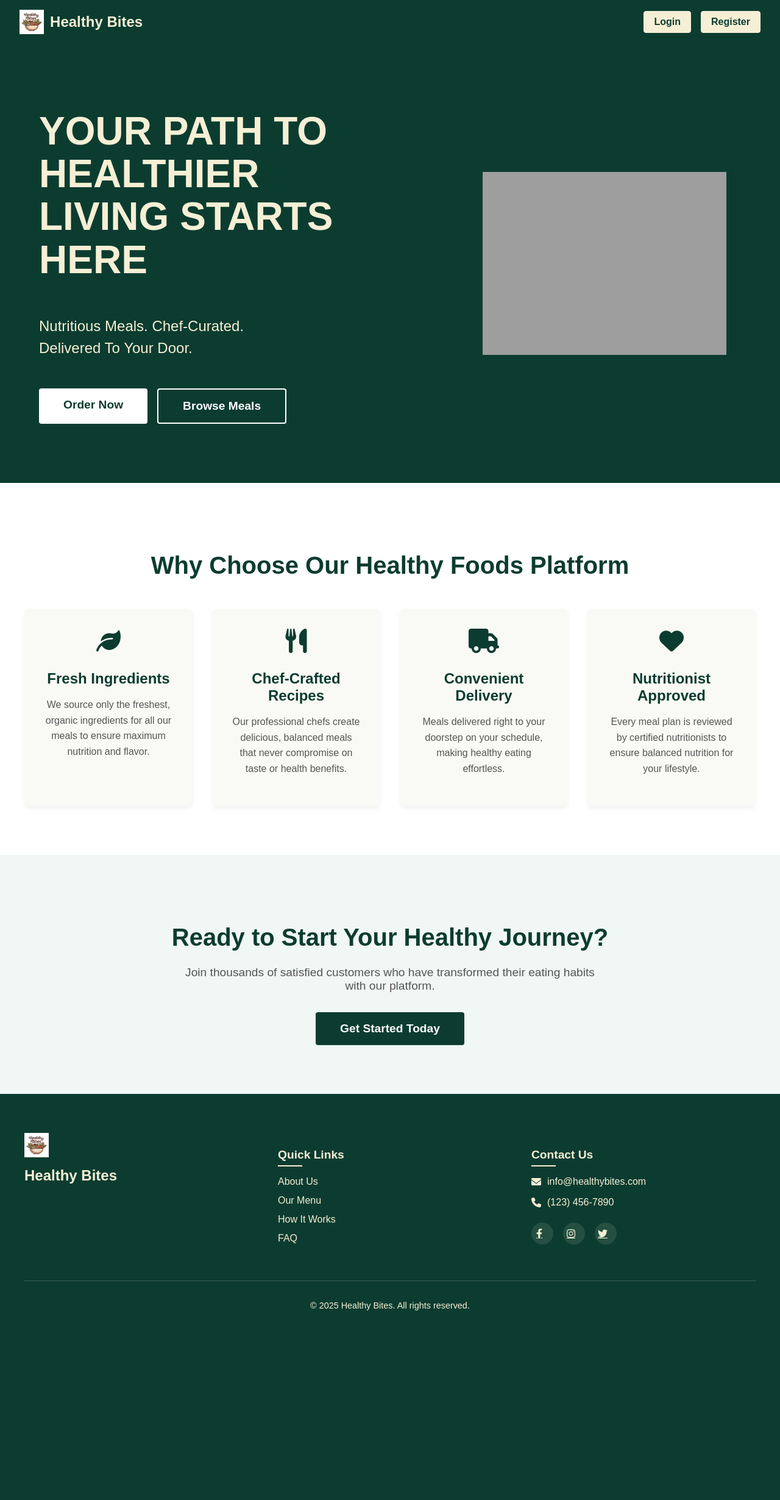
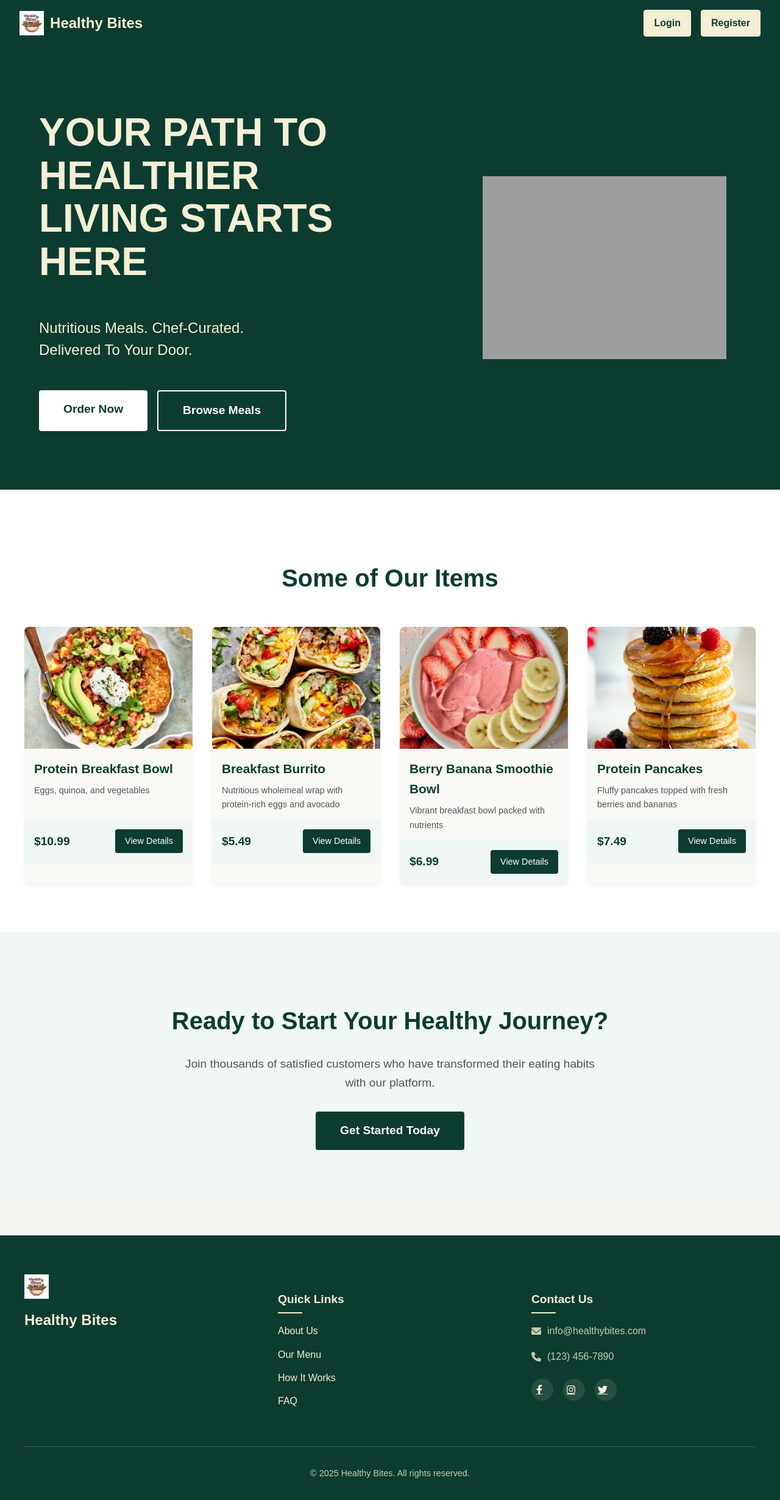
Before and after one commit to narayanaongithub/Healthy_Bites, a Flask app: template frontend/templates/landing.html in a window 1280 px wide. Shown: the whole page at 61% size. Before the commit the page ends 2149 px from the top, so only its background shows below. Run offline with Flask 3, Linux system fonts and the light colour scheme; the template is opened without the code that fills it, so the values that code supplies are empty; parts of the project's set-up code (start-up, migrations or seed data) failed here and were passed over; grey boxes are pictures that could not be loaded.

Commit message:
Checkpoint 3.3

```diff
--- a/frontend/static/css/landing.css
+++ b/frontend/static/css/landing.css
@@ -234,6 +234,98 @@
 .feature-card p {
   color: #555;
   line-height: 1.6;
+}
+
+/* Featured Items Section */
+.featured-items {
+  padding: 5rem 0;
+  background-color: #fff;
+}
+
+.featured-items h2 {
+  text-align: center;
+  color: #0c3c30;
+  font-size: 2.5rem;
+  margin-bottom: 3rem;
+}
+
+.items-grid {
+  display: grid;
+  grid-template-columns: repeat(auto-fit, minmax(250px, 1fr));
+  gap: 2rem;
+}
+
+.item-card {
+  background-color: #f9f9f5;
+  border-radius: 8px;
+  overflow: hidden;
+  box-shadow: 0 4px 6px rgba(0, 0, 0, 0.05);
+  transition: transform 0.3s ease, box-shadow 0.3s ease;
+}
+
+.item-card:hover {
+  transform: translateY(-5px);
+  box-shadow: 0 10px 15px rgba(0, 0, 0, 0.1);
+}
+
+.item-image {
+  height: 200px;
+  overflow: hidden;
+}
+
+.item-image img {
+  width: 100%;
+  height: 100%;
+  object-fit: cover;
+  transition: transform 0.3s ease;
+}
+
+.item-card:hover .item-image img {
+  transform: scale(1.05);
+}
+
+.item-card h3 {
+  color: #0c3c30;
+  font-size: 1.3rem;
+  margin: 1rem;
+  margin-bottom: 0.5rem;
+}
+
+.item-card p {
+  color: #555;
+  line-height: 1.6;
+  margin: 0 1rem 1rem;
+  height: 3em;
+  overflow: hidden;
+  font-size: 0.9rem;
+}
+
+.item-footer {
+  display: flex;
+  justify-content: space-between;
+  align-items: center;
+  padding: 1rem;
+  background-color: #f0f7f4;
+}
+
+.item-price {
+  font-weight: bold;
+  color: #0c3c30;
+  font-size: 1.2rem;
+}
+
+.view-btn {
+  background-color: #0c3c30;
+  color: white;
+  padding: 0.5rem 1rem;
+  border-radius: 4px;
+  text-decoration: none;
+  font-size: 0.9rem;
+  transition: background-color 0.3s ease;
+}
+
+.view-btn:hover {
+  background-color: #0d5545;
 }
 
 /* CTA Section */
--- a/frontend/templates/landing.html
+++ b/frontend/templates/landing.html
@@ -4,8 +4,8 @@
     <meta charset="UTF-8" />
     <meta name="viewport" content="width=device-width, initial-scale=1.0" />
     <title>Healthy Bites</title>
-    <link rel="stylesheet" href="../static/css/styles.css" />
-    <link rel="stylesheet" href="../static/css/landing.css" />
+    <link rel="stylesheet" href="../static/css/style.css?v=20250319" />
+    <link rel="stylesheet" href="../static/css/landing.css?v=20250319" />
     <link
       rel="stylesheet"
       href="https://cdnjs.cloudflare.com/ajax/libs/font-awesome/6.0.0-beta3/css/all.min.css"
@@ -44,49 +44,68 @@
       </div>
     </div>
 
-    <section class="features">
+    <section class="featured-items">
       <div class="container">
-        <h2>Why Choose Our Healthy Foods Platform</h2>
-        <div class="features-grid">
-          <div class="feature-card">
-            <div class="feature-icon">
-              <i class="fas fa-leaf"></i>
+        <h2>Some of Our Items</h2>
+        <div class="items-grid">
+          <div class="item-card">
+            <div class="item-image">
+              <img
+                src="../static/images/breakfast-2.jpeg?v=20250319"
+                alt="Protein Breakfast Bowl"
+              />
             </div>
-            <h3>Fresh Ingredients</h3>
-            <p>
-              We source only the freshest, organic ingredients for all our meals
-              to ensure maximum nutrition and flavor.
-            </p>
+            <h3>Protein Breakfast Bowl</h3>
+            <p>Eggs, quinoa, and vegetables</p>
+            <div class="item-footer">
+              <span class="item-price">$10.99</span>
+              <a href="auth.html" class="view-btn">View Details</a>
+            </div>
           </div>
-          <div class="feature-card">
-            <div class="feature-icon">
-              <i class="fas fa-utensils"></i>
+
+          <div class="item-card">
+            <div class="item-image">
+              <img
+                src="../static/images/breakfast-3.jpg?v=20250319"
+                alt="Breakfast Burrito"
+              />
             </div>
-            <h3>Chef-Crafted Recipes</h3>
-            <p>
-              Our professional chefs create delicious, balanced meals that never
-              compromise on taste or health benefits.
-            </p>
+            <h3>Breakfast Burrito</h3>
+            <p>Nutritious wholemeal wrap with protein-rich eggs and avocado</p>
+            <div class="item-footer">
+              <span class="item-price">$5.49</span>
+              <a href="auth.html" class="view-btn">View Details</a>
+            </div>
           </div>
-          <div class="feature-card">
-            <div class="feature-icon">
-              <i class="fas fa-truck"></i>
+
+          <div class="item-card">
+            <div class="item-image">
+              <img
+                src="../static/images/breakfast-4.jpg?v=20250319"
+                alt="Berry Banana Smoothie Bowl"
+              />
             </div>
-            <h3>Convenient Delivery</h3>
-            <p>
-              Meals delivered right to your doorstep on your schedule, making
-              healthy eating effortless.
-            </p>
+            <h3>Berry Banana Smoothie Bowl</h3>
+            <p>Vibrant breakfast bowl packed with nutrients</p>
+            <div class="item-footer">
+              <span class="item-price">$6.99</span>
+              <a href="auth.html" class="view-btn">View Details</a>
+            </div>
           </div>
-          <div class="feature-card">
-            <div class="feature-icon">
-              <i class="fas fa-heart"></i>
+
+          <div class="item-card">
+            <div class="item-image">
+              <img
+                src="../static/images/breakfast-5.jpg?v=20250319"
+                alt="Protein Pancakes"
+              />
             </div>
-            <h3>Nutritionist Approved</h3>
-            <p>
-              Every meal plan is reviewed by certified nutritionists to ensure
-              balanced nutrition for your lifestyle.
-            </p>
+            <h3>Protein Pancakes</h3>
+            <p>Fluffy pancakes topped with fresh berries and bananas</p>
+            <div class="item-footer">
+              <span class="item-price">$7.49</span>
+              <a href="auth.html" class="view-btn">View Details</a>
+            </div>
           </div>
         </div>
       </div>
@@ -141,7 +160,10 @@
       </div>
     </footer>
 
-    <script src="../static/js/menu.js" type="text/javascript"></script>
-    <script src="../static/js/landing.js"></script>
+    <script
+      src="../static/js/menu.js?v=20250319"
+      type="text/javascript"
+    ></script>
+    <script src="../static/js/landing.js?v=20250319"></script>
   </body>
 </html>
```
